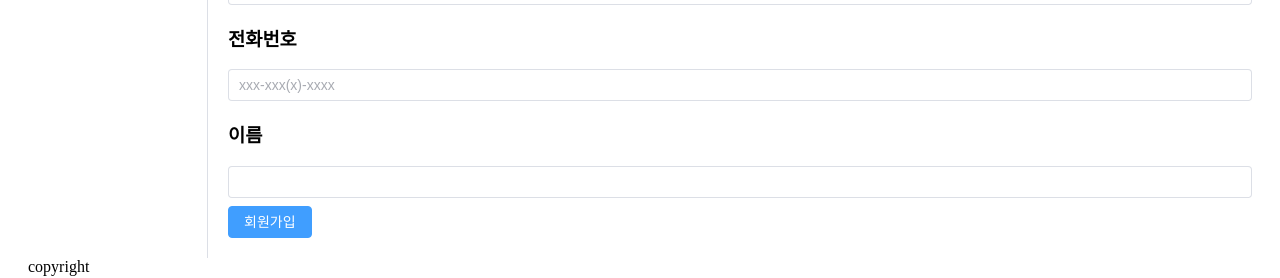
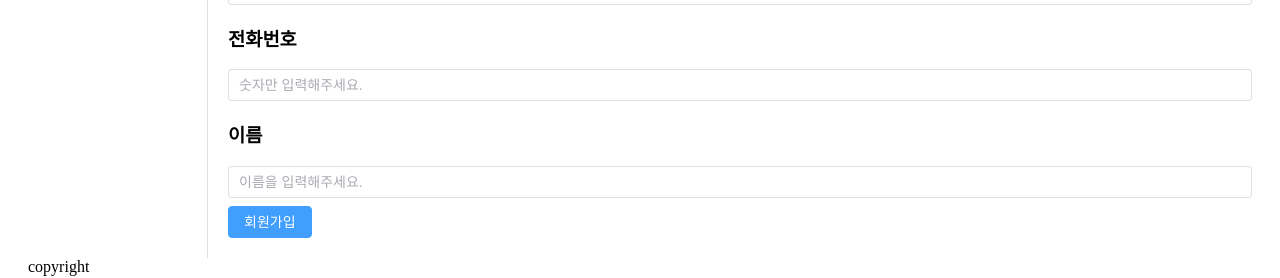
Before and after one commit to Park-Kwanwoo/weather-community, a Vue app in the folder front/: page /join in a window 1280 px wide. Shown: the part 276-554 px from the top of the page. Built offline with nearby package versions, Linux system fonts and the light colour scheme; a web font is replaced by a local one.

Commit message:
전화번호 정규식 수정

```diff
--- a/front/src/views/user/JoinView.vue
+++ b/front/src/views/user/JoinView.vue
@@ -17,14 +17,20 @@
   <div class="mt-2">
     <h3>전화번호</h3>
     <p id="phone"> {{ errorResponse.phone }} </p>
-      <el-input v-model="phone" rows="15" placeholder="xxx-xxx(x)-xxxx"></el-input>
+    <el-input v-model="phone" rows="15"
+              maxlength="11"
+              placeholder="숫자만 입력해주세요."
+              :formatter='(phone) => `${phone}`.replace(/[^0-9]/g, "")
+    .replace(/^(\d{0,3})(\d{0,4})(\d{0,4})$/g, "$1-$2-$3").replace(/(\-{1,2})$/g, "")'
+    >
+    </el-input>
   </div>
 
 
   <div class="mt-2">
     <h3>이름</h3>
     <p id="name">{{ errorResponse.name }}</p>
-      <el-input v-model="name" rows="15"></el-input>
+    <el-input v-model="name" rows="15" placeholder="이름을 입력해주세요."></el-input>
   </div>
 
   <div class="mt-2">
@@ -70,8 +76,6 @@ const join = function () {
         errorResponse.value = error.response.data.validation;
       })
 }
-
-
 </script>
 
 <style scoped>
```
Also changed, not shown: 1 other file (tests, documents, lock files or other folders). Lines whose indentation alone changed are shown as unchanged.
